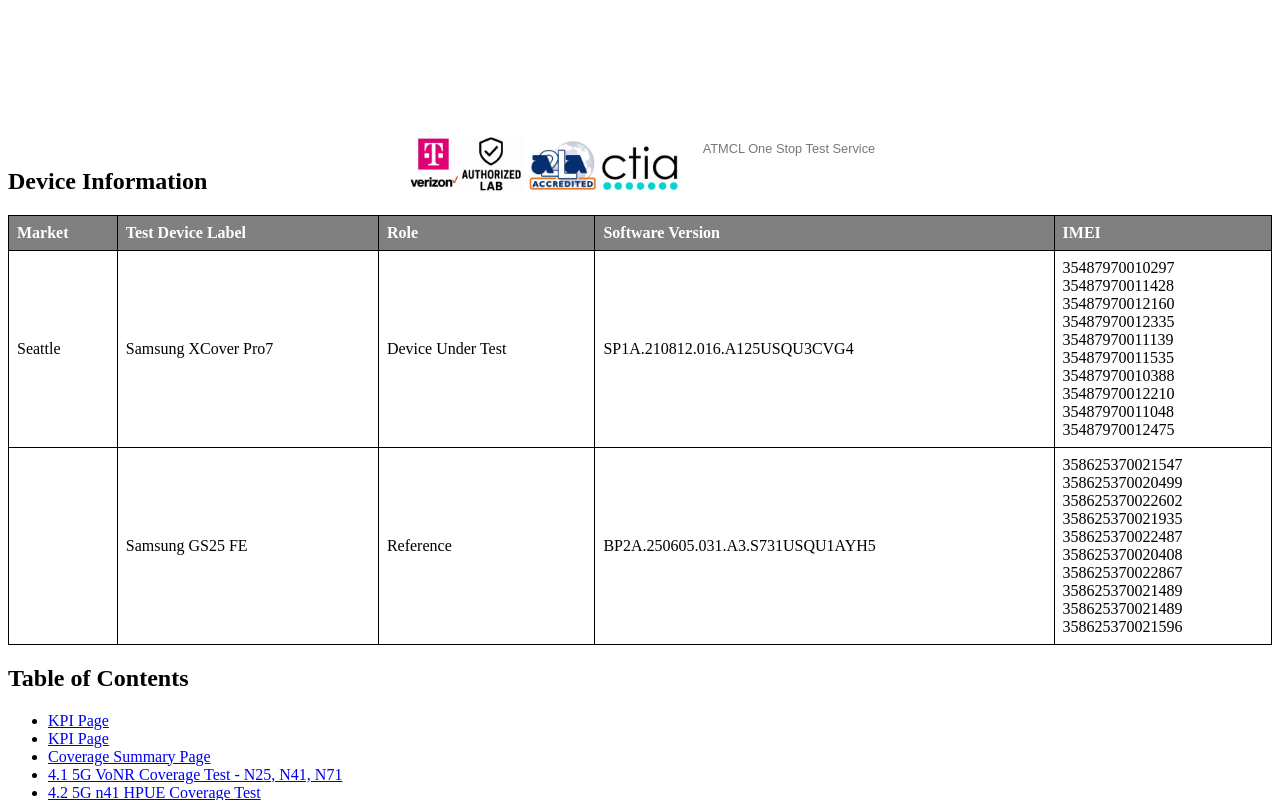
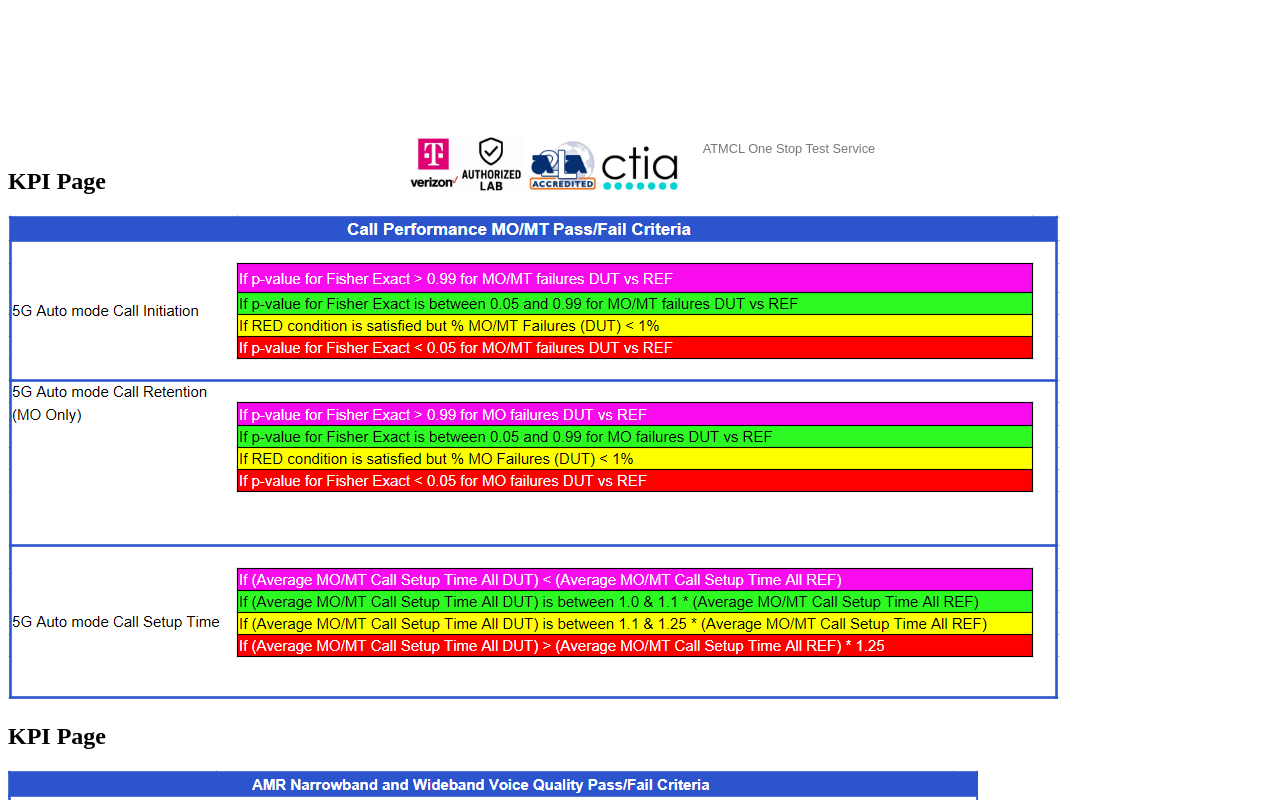
Before and after one commit to LiJieSu0/Fit4Launch_Report, a React (Create React App) app in the folder report-generator-app/: page / in a window 1280 px wide. Shown: the part 660-1460 px from the top of the page. Built offline with nearby package versions, Linux system fonts and the light colour scheme.

Commit message:
add other logog

```diff
--- a/report-generator-app/src/App.js
+++ b/report-generator-app/src/App.js
@@ -27,8 +27,8 @@ function App() {
       <CoverPage />
       {/* The ReportHeader will be displayed on all pages except the CoverPage */}
       {/* <ReportHeader /> */}
-      <DeviceInfoPage/>
-      <ContentsIndexPage />
+      {/* <DeviceInfoPage/>
+      <ContentsIndexPage /> */}
 
       {/* <CpSummaryPage />
       <CallPerformanceDetails /> */}
--- a/report-generator-app/src/StyleScript/CoverPage.css
+++ b/report-generator-app/src/StyleScript/CoverPage.css
@@ -80,7 +80,7 @@
 
 .footer-logos {
   display: flex;
-  justify-content: center;
+  justify-content: start;
   gap: 20px;
   margin-bottom: 10px;
 }
```
